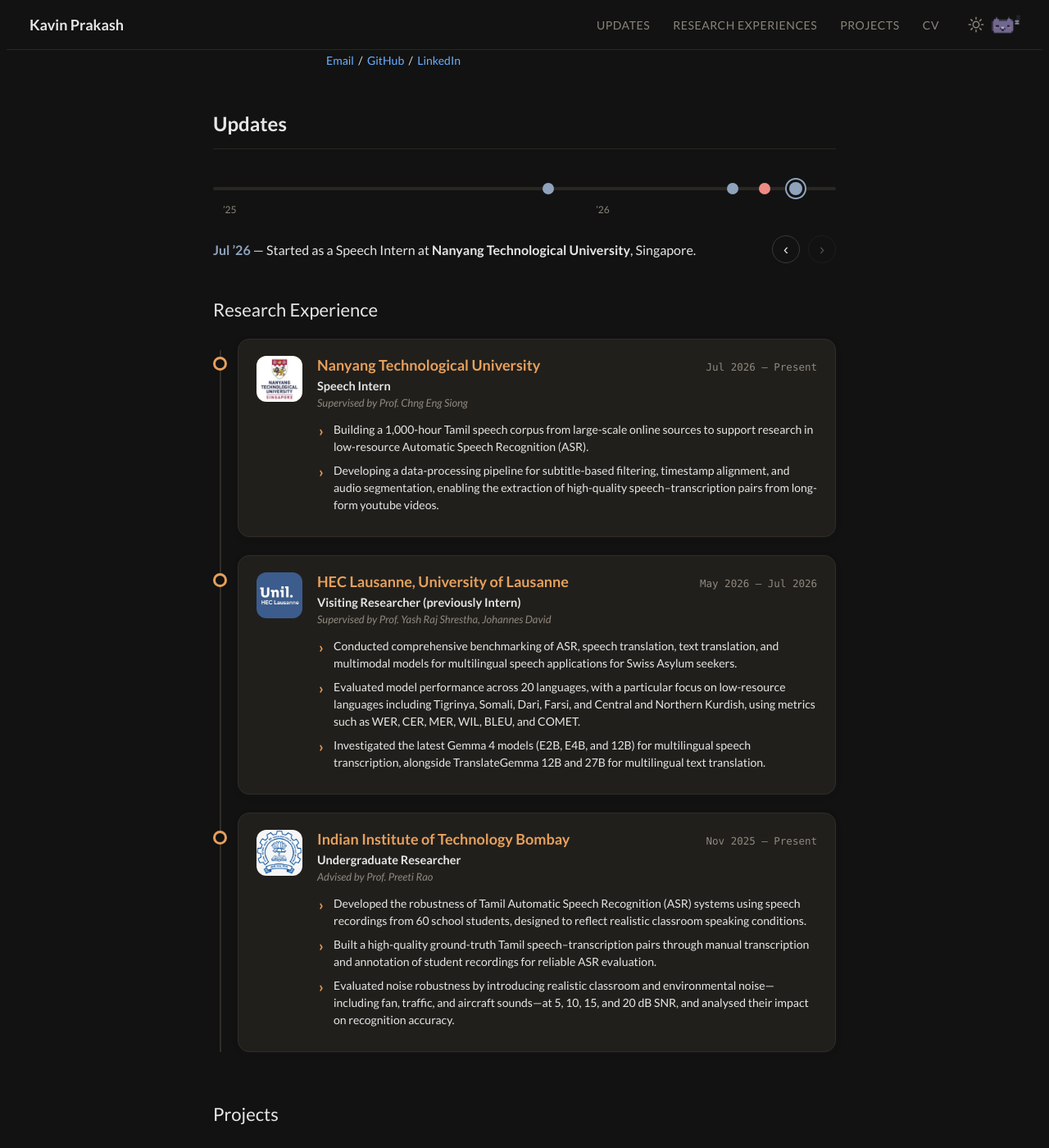
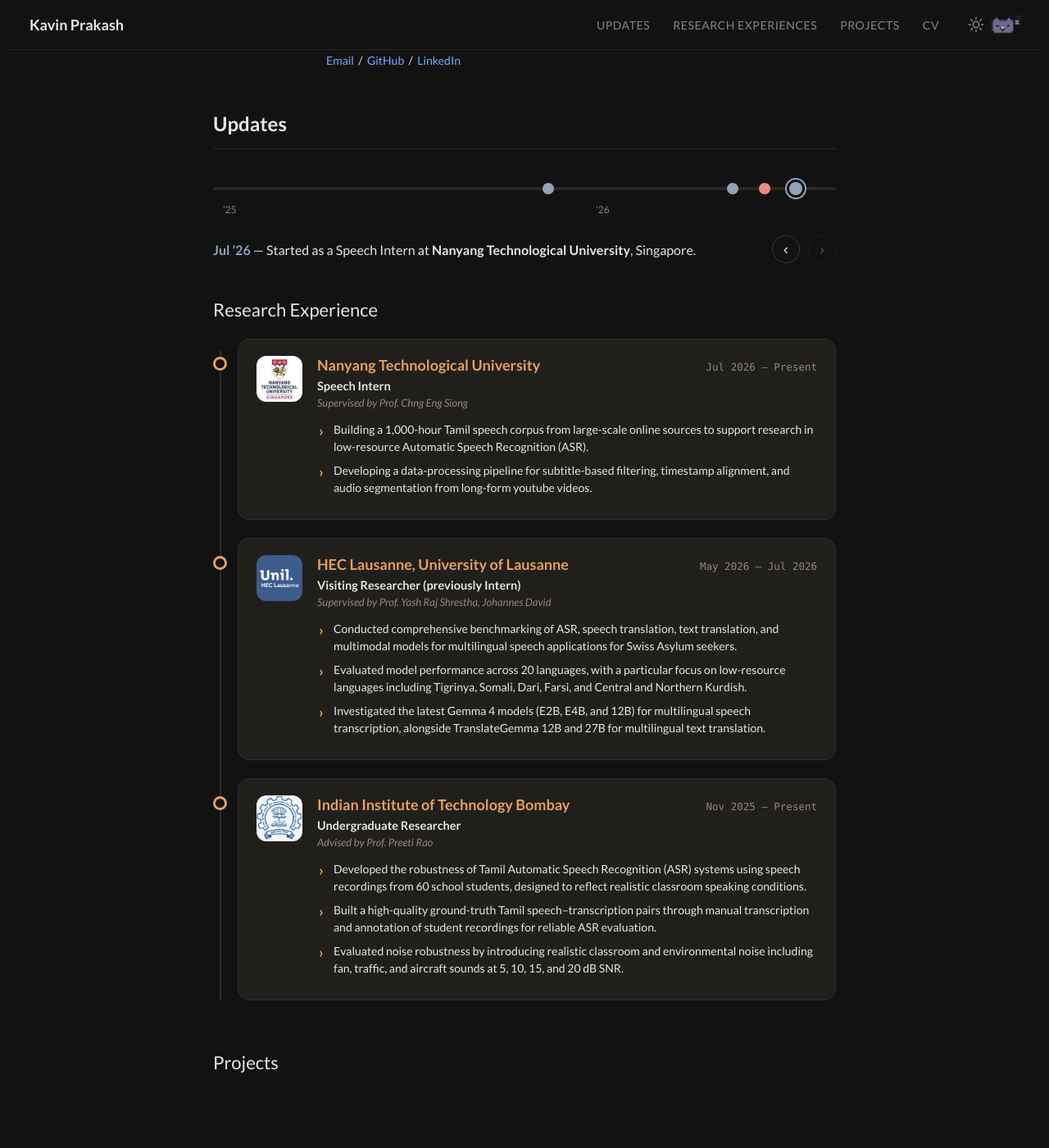
Before and after one commit to kavin0301p/kavin0301p.github.io, a Jekyll site: the page built from _posts/2023-08-28-3dgaussians.markdown, in a window 1280 px wide and 1400 px high, scrolled down 354 px. Shown: the whole window at 82% size. Built offline with Jekyll 4.4.1, drawn with Linux system fonts in a browser that asks for light colours; after the commit the page ends 1691 px from its top, so only the background shows below that.

Commit message:
Update default.html

```diff
--- a/_layouts/default.html
+++ b/_layouts/default.html
@@ -203,7 +203,7 @@
               <div class="exp-meta">Supervised by Prof. Chng Eng Siong</div>
               <ul class="exp-list">
                 <li>Building a 1,000-hour Tamil speech corpus from large-scale online sources to support research in low-resource Automatic Speech Recognition (ASR).</li>
-                <li>Developing a data-processing pipeline for subtitle-based filtering, timestamp alignment, and audio segmentation, enabling the extraction of high-quality speech–transcription pairs from long-form youtube videos.</li>
+                <li>Developing a data-processing pipeline for subtitle-based filtering, timestamp alignment, and audio segmentation from long-form youtube videos.</li>
               </ul>
             </div>
           </div>
@@ -226,7 +226,7 @@
               <div class="exp-meta">Supervised by Prof. Yash Raj Shrestha, Johannes David</div>
               <ul class="exp-list">
                 <li>Conducted comprehensive benchmarking of ASR, speech translation, text translation, and multimodal models for multilingual speech applications for Swiss Asylum seekers.</li>
-                <li>Evaluated model performance across 20 languages, with a particular focus on low-resource languages including Tigrinya, Somali, Dari, Farsi, and Central and Northern Kurdish, using metrics such as WER, CER, MER, WIL, BLEU, and COMET.</li>
+                <li>Evaluated model performance across 20 languages, with a particular focus on low-resource languages including Tigrinya, Somali, Dari, Farsi, and Central and Northern Kurdish.</li>
                 <li>Investigated the latest Gemma 4 models (E2B, E4B, and 12B) for multilingual speech transcription, alongside TranslateGemma 12B and 27B for multilingual text translation.</li>
               </ul>
             </div>
@@ -251,7 +251,7 @@
               <ul class="exp-list">
                 <li>Developed the robustness of Tamil Automatic Speech Recognition (ASR) systems using speech recordings from 60 school students, designed to reflect realistic classroom speaking conditions.</li>
                 <li>Built a high-quality ground-truth Tamil speech–transcription pairs through manual transcription and annotation of student recordings for reliable ASR evaluation.</li>
-                <li>Evaluated noise robustness by introducing realistic classroom and environmental noise—including fan, traffic, and aircraft sounds—at 5, 10, 15, and 20 dB SNR, and analysed their impact on recognition accuracy.</li>
+                <li>Evaluated noise robustness by introducing realistic classroom and environmental noise including fan, traffic, and aircraft sounds at 5, 10, 15, and 20 dB SNR.</li>
               </ul>
             </div>
           </div>
```
